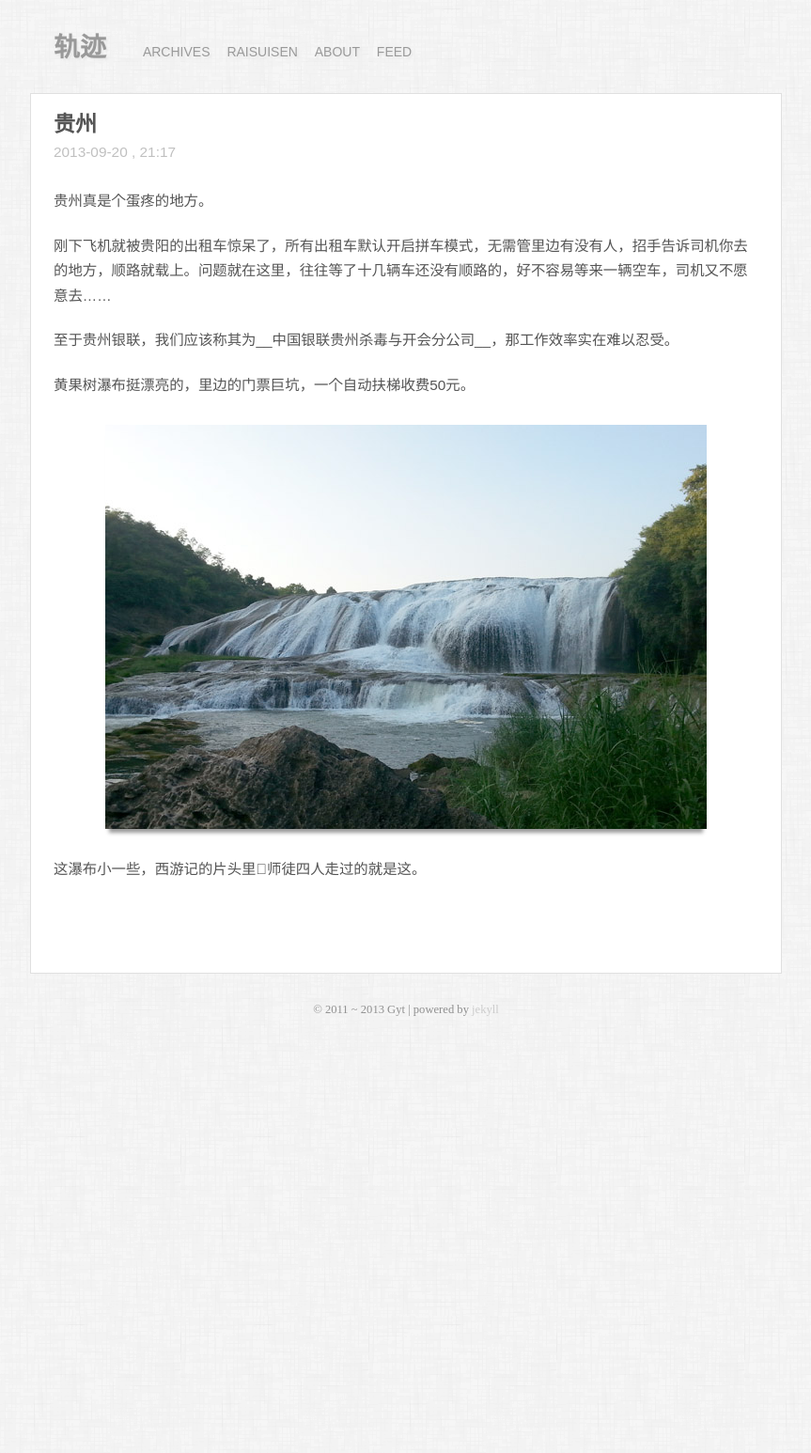
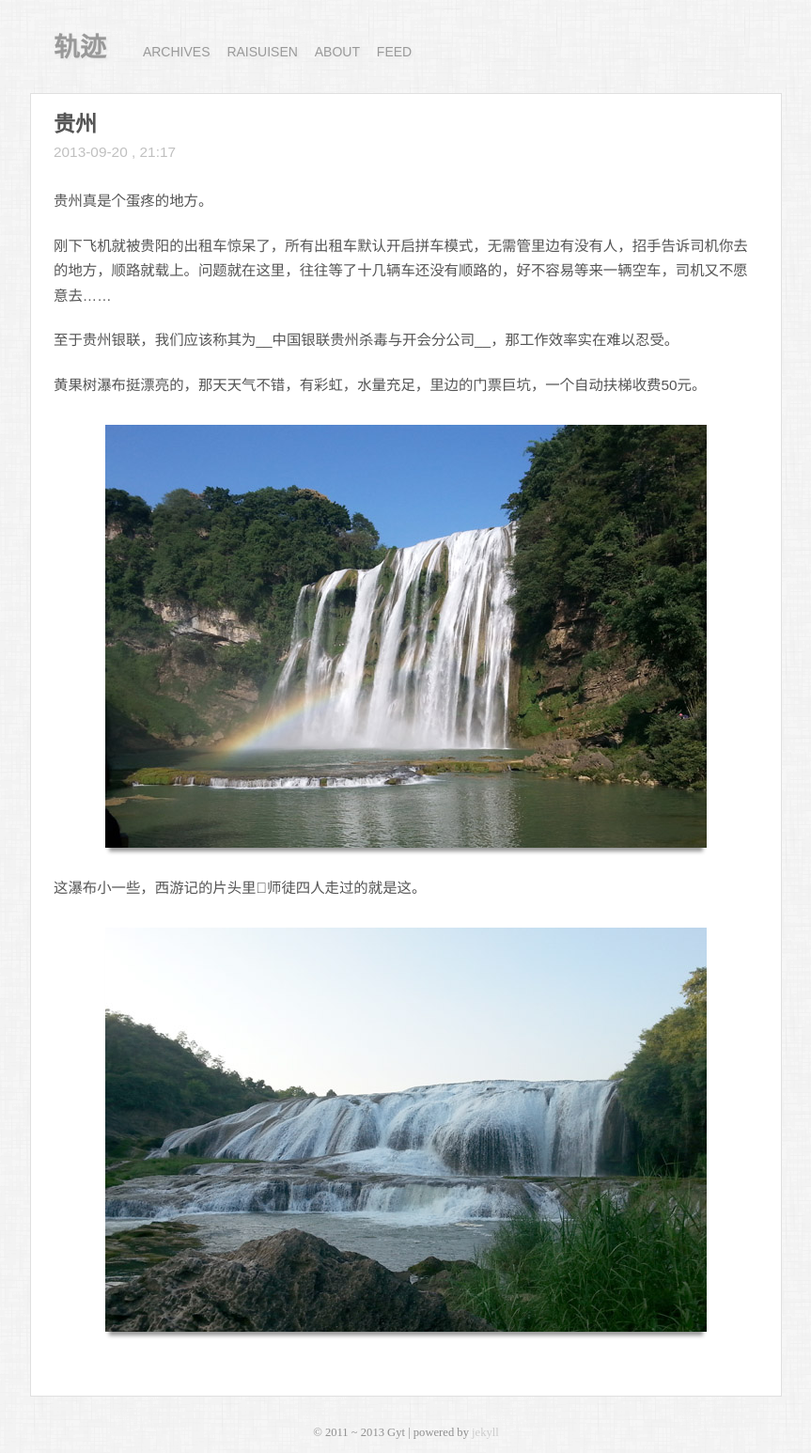
Before and after one commit to gyteng/gyteng.github.com, a Jekyll site: the page built from _posts/2013-09-20-Guizhou.markdown, in a window 1280 px wide. Shown: the whole page at 94% size, without its empty margins (208-1071 px from the left). Built offline with Jekyll 4.4.1, drawn with Linux system fonts in a browser that asks for light colours; some web fonts are replaced; Markdown is read by kramdown in place of the engine named in the settings; comment, search, counter and statistics services are not loaded; before the commit the page ends 1096 px from its top, so only the background shows below that.

Commit message:
From Amazon EC2

```diff
--- a/_posts/2013-09-20-Guizhou.markdown
+++ b/_posts/2013-09-20-Guizhou.markdown
@@ -12,7 +12,7 @@ comments: true
 
 至于贵州银联，我们应该称其为__中国银联贵州杀毒与开会分公司__，那工作效率实在难以忍受。
 
-黄果树瀑布挺漂亮的，里边的门票巨坑，一个自动扶梯收费50元。
+黄果树瀑布挺漂亮的，那天天气不错，有彩虹，水量充足，里边的门票巨坑，一个自动扶梯收费50元。
 
 ![](/media/pic/Guizhou01.jpg)
 
```
Also changed, not shown: media/pic/Guizhou01.jpg, media/pic/Guizhou02.jpg (added).
